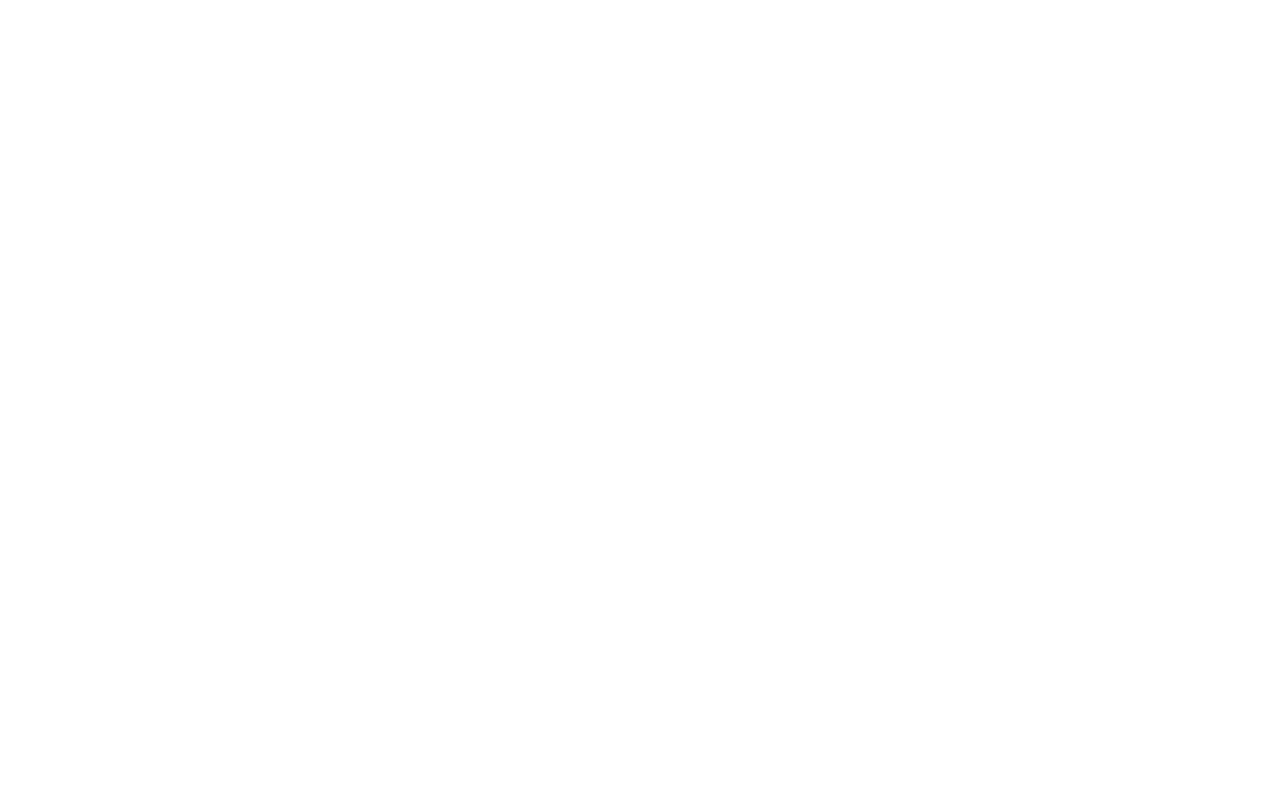
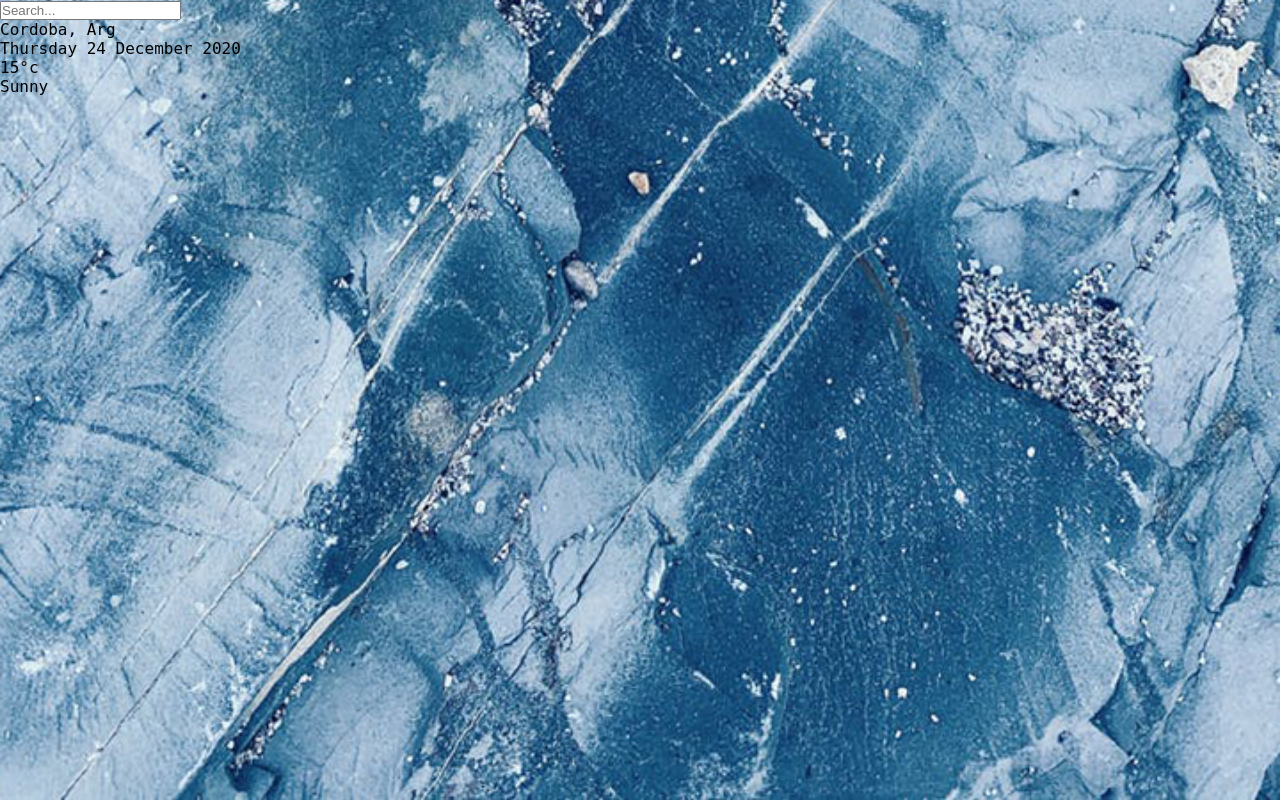
Before and after one commit to JehhS/React-Weather-App, a React (Create React App) app in the folder my-weather-app/: page / in a window 1280 px wide. Built offline with nearby package versions, Linux system fonts and the light colour scheme.

Commit message:
shows date

```diff
--- a/my-weather-app/src/App.js
+++ b/my-weather-app/src/App.js
@@ -1,4 +1,5 @@
 import React from 'react';
+
 
 const api = {
   key: 'b2909c4c326c62a9098e46623a7243a3',
@@ -6,7 +7,58 @@
 };
 
 function App() {
-  return <div className="App"></div>;
+
+  const dateBuilder = (d) => {
+    let months = [
+      'January',
+      'February',
+      'March',
+      'April',
+      'May',
+      'June',
+      'July',
+      'August',
+      'September',
+      'October',
+      'November',
+      'December',
+    ];
+    let days = [
+      'Sunday',
+      'Monday',
+      'Tuesday',
+      'Wednesday',
+      'Thursday',
+      'Friday',
+      'Saturday',
+    ];
+
+    let day = days[d.getDay()];
+    let date = d.getDate();
+    let month = months[d.getMonth()];
+    let year = d.getFullYear();
+
+    return `${day} ${date} ${month} ${year}`;
+  };
+
+  return (
+    <div className="app">
+      <main>
+        <div className="search-box">
+          <input type="text" className="search-bar" placeholder="Search..." />
+        </div>
+        <div>
+          <div className="location-box"></div>
+          <div className="location">Cordoba, Arg</div>
+          <div className="date">{dateBuilder(new Date())}</div>
+        </div>
+        <div className="weather-box">
+          <div className="temp">15°c</div>
+          <div className="weather">Sunny</div>
+        </div>
+      </main>
+    </div>
+  );
 }
 
 export default App;
```
Also changed, not shown: 1 other file (tests, documents, lock files or other folders).
